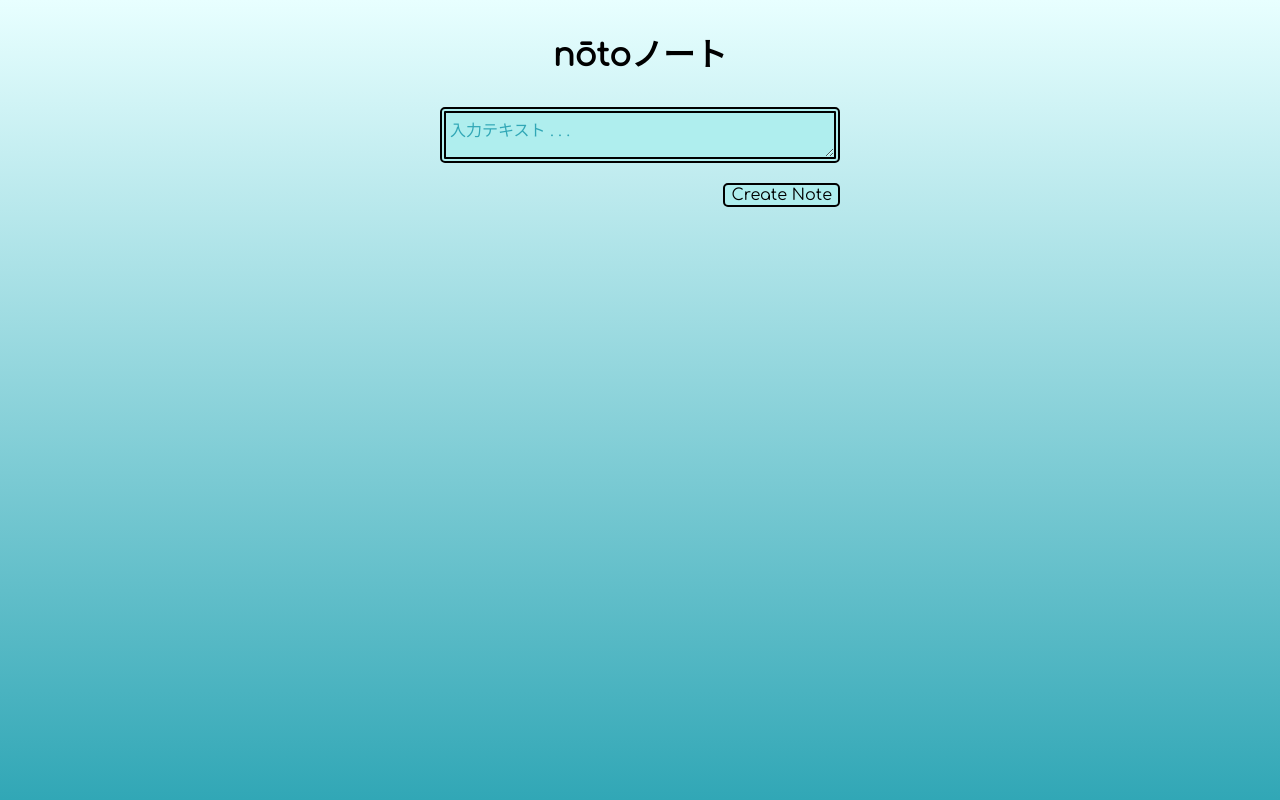
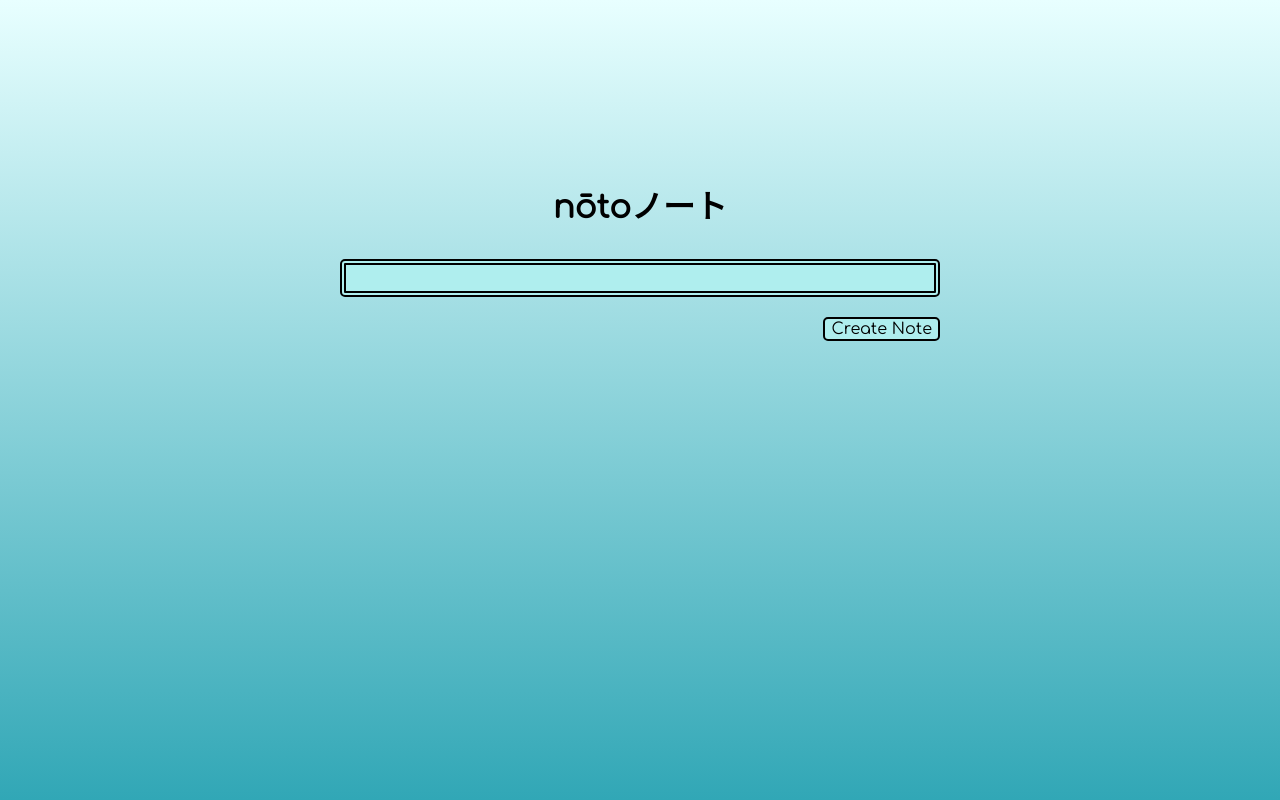
Before and after one commit to AliceArmstrong/notebook_js, a PHP site: page / in a window 1280 px wide. Run offline with PHP 8.4, Linux system fonts and the light colour scheme.

Commit message:
improved styling

```diff
--- a/index.html
+++ b/index.html
@@ -11,7 +11,7 @@
     <div id="container">
     <h1>nōtoノート</h1>
     <div id="create-notes-area">
-      <textarea id="content" placeholder="入力テキスト . . ."></textarea>
+      <div contenteditable id="content" placeholder="入力テキスト . . ."></div>
       <button onClick="saveNote();">Create Note</button>
     </div>
     <div id="show-notes-area">
--- a/interface.js
+++ b/interface.js
@@ -1,8 +1,8 @@
 var notebook = new Notebook();
 
 function saveNote(){
-  notebook.createNote(document.getElementById('content').value);
-  document.getElementById('content').value = ""
+  notebook.createNote(document.getElementById('content').textContent);
+  document.getElementById('content').textContent = ""
   showNotes();
 }
 
@@ -20,7 +20,7 @@ function toggleNoteView(noteId){
   if (noteLi.getAttribute("abbr") === "true") {
     noteLi.innerHTML = thisNote.body;
     noteLi.setAttribute("abbr","false");
-    noteLi.style.maxHeight= "400px";
+    noteLi.style.maxHeight= "9001px";
   }
   else {
     noteLi.innerHTML = thisNote.abbr(20);
--- a/styles/styles.css
+++ b/styles/styles.css
@@ -1,4 +1,4 @@
-textarea, button{
+#content, button{
   box-sizing: border-box;
   margin: 10px;
   display: block;
@@ -6,6 +6,9 @@ textarea, button{
 body{
   font-family: 'Comfortaa', 'verdana', san-serif;
   background: linear-gradient(#e8ffff, #31a7b6);
+  display: flex;
+  justify-content: center;
+  margin-top: 10em;
 }
 
 #container {
@@ -29,7 +32,7 @@ button {
 }
 
 #show-notes-area {
-  width: 400px;
+  width: 600px;
   margin-top: 42px;
 }
 
@@ -42,10 +45,11 @@ button {
   background-color: paleturquoise;
   margin: 6px 0;
   transition: max-height 1s;
+  overflow: auto;
 }
 
 #content {
-  width: 400px;
+  width: 600px;
   border: 6px double black;
   border-radius: 5px;
   background-color: paleturquoise;
```
